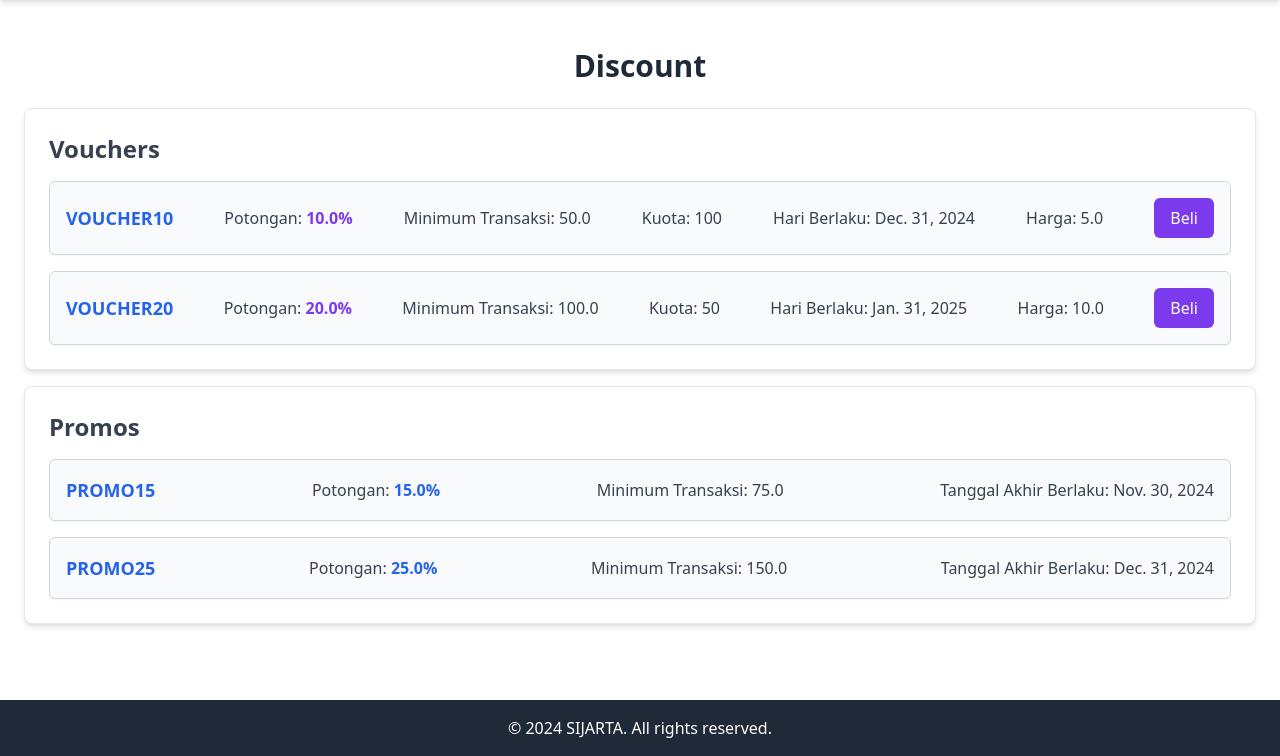
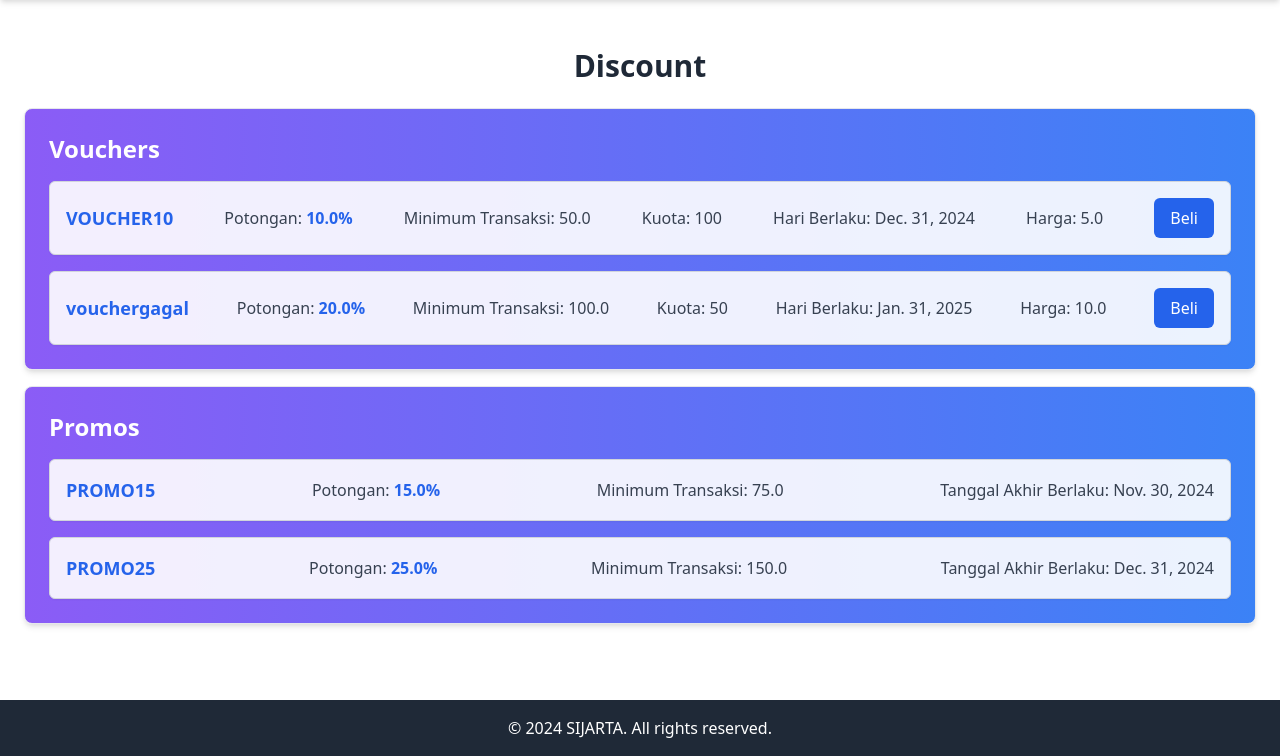
Before and after one commit to BASDUDES-BasDat-B/Proyek-SIJARTA, a Django app: page /discount/ in a window 1280 px wide. Shown: the part 44-800 px from the top of the page. Run offline with Django 5.2, Linux system fonts and the light colour scheme; some libraries are stand-ins or nearby versions.

Commit message:
Ivan mengupdate tailwind

```diff
--- a/Blue/templates/discount.html
+++ b/Blue/templates/discount.html
@@ -8,40 +8,80 @@
     <meta name="viewport" content="width=device-width, initial-scale=1.0">
     <title>Vouchers and Promos</title>
     <link href="https://cdn.jsdelivr.net/npm/tailwindcss@2.2.19/dist/tailwind.min.css" rel="stylesheet">
+    <script>
+        // Function to handle pop-up for purchasing a voucher
+        function showPopup(kode, hariBerlaku, kuota) {
+            const popup = document.getElementById("popup");
+            const popupMessage = document.getElementById("popup-message");
+            const popupTitle = document.getElementById("popup-title");
+
+            // Reset classes for title and message
+            popupMessage.classList.remove("text-green-700", "text-red-700");
+            popupTitle.classList.remove("text-green-700", "text-red-700");
+
+            if (kode === "vouchergagal") {
+                // Failure case
+                popupMessage.innerHTML = `Gagal membeli voucher dengan kode <strong>${kode}</strong>. Silakan coba lagi.`;
+                popupMessage.classList.add("text-red-700");
+                popupTitle.innerHTML = "Informasi Pembelian Gagal";
+                popupTitle.classList.add("text-red-700");
+            } else {
+                // Success case
+                popupMessage.innerHTML = `Sukses membeli voucher <strong>${kode}</strong>.
+                    Akan berlaku sampai tanggal <strong>${hariBerlaku}</strong> dengan kuota <strong>${kuota}</strong>.`;
+                popupMessage.classList.add("text-green-700");
+                popupTitle.innerHTML = "Informasi Pembelian Berhasil";
+                popupTitle.classList.add("text-green-700");
+            }
+
+            // Show the popup
+            popup.classList.remove("hidden");
+        }
+
+        // Function to close the pop-up
+        function closePopup() {
+            const popup = document.getElementById("popup");
+            popup.classList.add("hidden");
+        }
+    </script>
 </head>
 <body class="bg-gray-100">
     <div class="mx-auto p-6">
         <h1 class="text-3xl font-bold text-gray-800 text-center my-6">Discount</h1>
 
         <!-- Voucher Section -->
-        <div class="bg-white p-6 rounded-lg shadow-md border border-gray-200 my-4">
-            <h2 class="text-2xl font-semibold text-gray-700 mb-4">Vouchers</h2>
+        <div class="bg-gradient-to-r from-purple-500 to-blue-500 text-white p-6 rounded-lg shadow-md border border-gray-200 my-4">
+            <h2 class="text-2xl font-semibold mb-4">Vouchers</h2>
             {% if vouchers %}
                 <div class="space-y-4">
                     {% for voucher in vouchers %}
-                        <div class="flex items-center justify-between bg-gray-50 p-4 rounded-md shadow-sm border border-gray-300">
+                        <div class="flex items-center justify-between bg-white bg-opacity-90 text-gray-800 p-4 rounded-md shadow-sm border border-gray-300">
                             <span class="text-blue-600 font-semibold text-lg">{{ voucher.kode }}</span>
-                            <span class="text-gray-700">Potongan: <span class="text-purple-600 font-bold">{{ voucher.potongan }}%</span></span>
+                            <span class="text-gray-700">Potongan: <span class="text-blue-600 font-bold">{{ voucher.potongan }}%</span></span>
                             <span class="text-gray-700">Minimum Transaksi: {{ voucher.minimum_transaksi }}</span>
                             <span class="text-gray-700">Kuota: {{ voucher.jumlah_kuota_penggunaan }}</span>
                             <span class="text-gray-700">Hari Berlaku: {{ voucher.hari_berlaku }}</span>
                             <span class="text-gray-700">Harga: {{ voucher.harga_voucher }}</span>
-                            <a href="#" class="bg-purple-600 text-white px-4 py-2 rounded-md hover:bg-purple-700 transition">Beli</a>
+                            <button
+                                onclick="showPopup('{{ voucher.kode }}', '{{ voucher.hari_berlaku }}', '{{ voucher.jumlah_kuota_penggunaan }}')"
+                                class="bg-blue-600 text-white px-4 py-2 rounded-md hover:bg-blue-700 transition">
+                                Beli
+                            </button>
                         </div>
                     {% endfor %}
                 </div>
             {% else %}
-                <p class="text-gray-600">No vouchers available.</p>
+                <p class="text-gray-100">No vouchers available.</p>
             {% endif %}
         </div>
 
         <!-- Promo Section -->
-        <div class="bg-white p-6 rounded-lg shadow-md border border-gray-200 my-4">
-            <h2 class="text-2xl font-semibold text-gray-700 mb-4">Promos</h2>
+        <div class="bg-gradient-to-r from-purple-500 to-blue-500 text-white p-6 rounded-lg shadow-md border border-gray-200 my-4">
+            <h2 class="text-2xl font-semibold mb-4">Promos</h2>
             {% if promos %}
                 <div class="space-y-4">
                     {% for promo in promos %}
-                        <div class="flex items-center justify-between bg-gray-50 p-4 rounded-md shadow-sm border border-gray-300">
+                        <div class="flex items-center justify-between bg-white bg-opacity-90 text-gray-800 p-4 rounded-md shadow-sm border border-gray-300">
                             <span class="text-blue-600 font-semibold text-lg">{{ promo.kode }}</span>
                             <span class="text-gray-700">Potongan: <span class="text-blue-600 font-bold">{{ promo.potongan }}%</span></span>
                             <span class="text-gray-700">Minimum Transaksi: {{ promo.minimum_transaksi }}</span>
@@ -50,8 +90,19 @@
                     {% endfor %}
                 </div>
             {% else %}
-                <p class="text-blue-600">No promos available.</p>
+                <p class="text-gray-100">No promos available.</p>
             {% endif %}
+        </div>
+    </div>
+
+    <!-- Pop-Up Modal -->
+    <div id="popup" class="fixed inset-0 bg-gray-800 bg-opacity-50 flex items-center justify-center hidden">
+        <div class="bg-white p-6 rounded-lg shadow-lg max-w-sm">
+            <h3 id="popup-title" class="text-lg font-semibold mb-4">Informasi Pembelian</h3>
+            <p id="popup-message" class="mb-4"></p>
+            <button onclick="closePopup()" class="bg-blue-600 text-white px-4 py-2 rounded-md hover:bg-blue-700 transition">
+                Tutup
+            </button>
         </div>
     </div>
 </body>
--- a/Blue/views.py
+++ b/Blue/views.py
@@ -14,7 +14,7 @@ def discount_view(request):
             "harga_voucher": 5.00
         },
         {
-            "kode": "VOUCHER20",
+            "kode": "vouchergagal",
             "potongan": 20.00,
             "minimum_transaksi": 100.00,
             "jumlah_kuota_penggunaan": 50,
```
